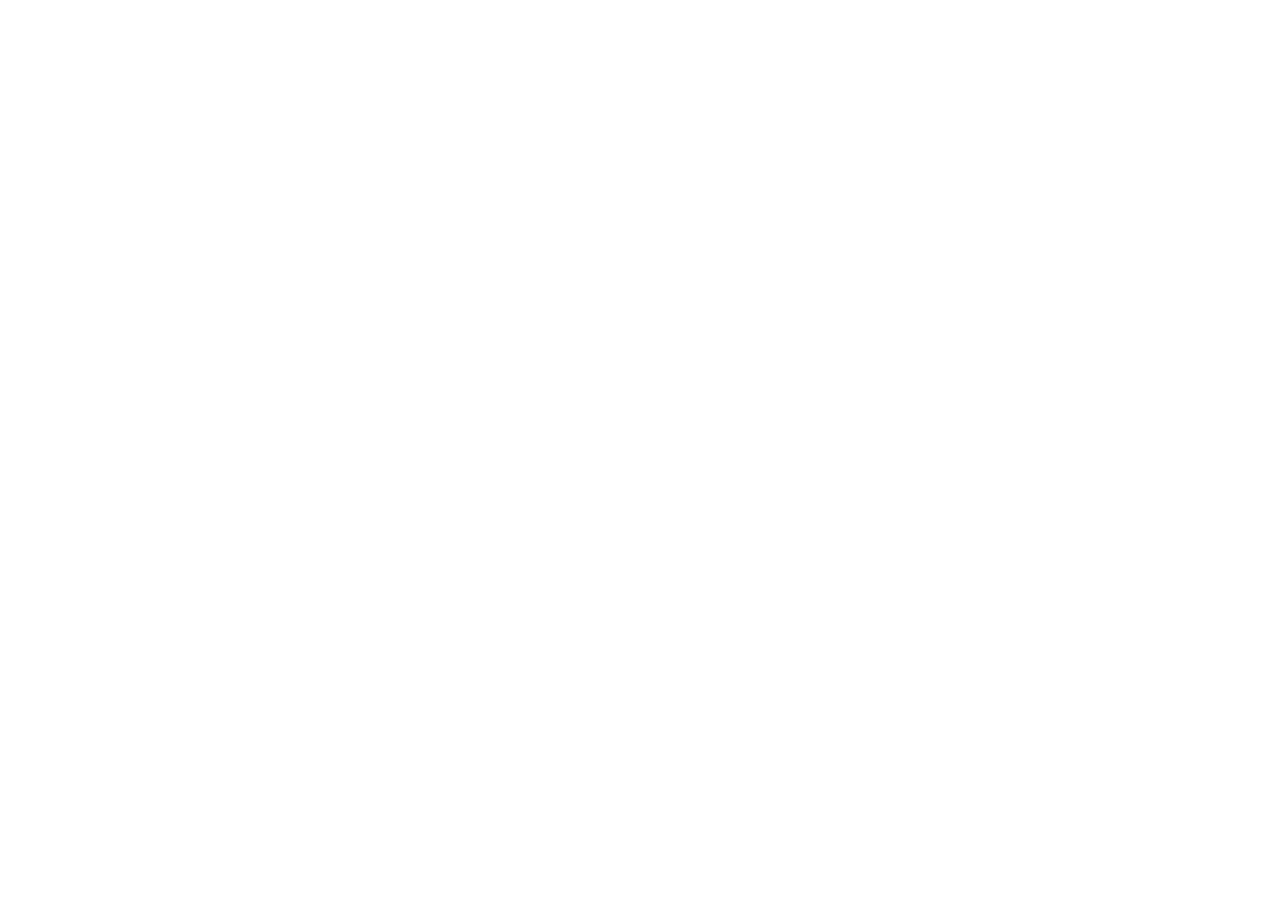
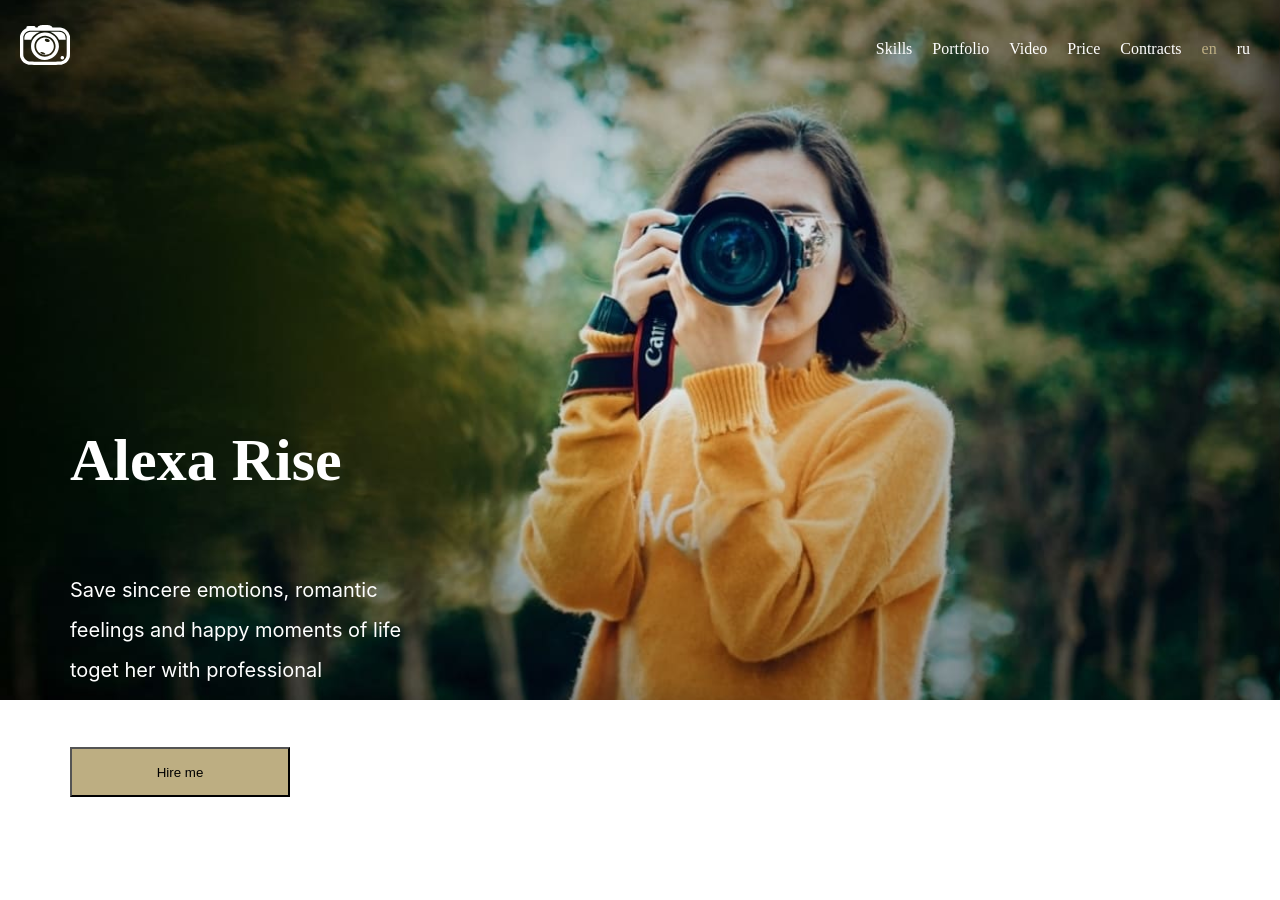
Before and after one commit to MarkLev1/portfolio, a plain HTML site: page index.html in a window 1280 px wide. Before the commit the page ends 800 px from the top, so only its background shows below. Drawn offline with Linux system fonts and the light colour scheme.

Commit message:
main page

```diff
--- a/index.html
+++ b/index.html
@@ -4,9 +4,50 @@
     <meta charset="UTF-8">
     <meta http-equiv="X-UA-Compatible" content="IE=edge">
     <meta name="viewport" content="width=device-width, initial-scale=1.0">
+    <link rel="stylesheet" href="style.css">
     <title>Document</title>
 </head>
 <body>
+       <header>
+        <div class="wrapper_nav">
+            <div class="logo_foto">
+                <img class="logo_svg" src="./assets/svg/logo.svg" alt="foto">
+            </div>
+            <div class="header_nav">
+                <nav>
+                    <ul class="nav_links">
+                        <li class="nav_item">
+                            <a class="href " href="index.html">Skills</a>
+                        </li>
+                        <li class="nav_item">
+                            <a class="href" href="MostWonted.html">Portfolio</a>
+                        </li>
+                        <li class="nav_item">
+                            <a class="href" href="about.html">Video</a>
+                        </li>
+                        <li class="nav_item">
+                            <a class="href" href="contracts.html">Price</a>
+                        </li>
+                        <li class="nav_item">
+                            <a class="href" href="contracts.html">Contracts</a>
+                        </li>
+                        <li class="nav_item">
+                            <a class="href  active_link" href="contracts.html">en</a>
+                        </li>
+                        <li class="nav_item">
+                            <a class="href" href="contracts.html">ru</a>
+                        </li>
+                    </ul>
+                </nav>
+            </div>
+        </div>
+        <div class="wrapper_main">
+             <h1 class="h1">Alexa Rise</h1>
+             <p class="p">Save sincere emotions, romantic feelings and happy moments of life toget
+                her with professional photographer Alexa Rise</p>
+                <button class="button">Hire me</button>
+        </div>
 
+       </header>
 </body>
 </html>
--- /dev/null
+++ b/style.css
@@ -0,0 +1,93 @@
+* {
+    margin: 0;
+    padding: 0;
+}
+
+@import url('https://fonts.googleapis.com/css2?family=Roboto:wght@100&display=swap');
+
+header {
+    background: url(./assets/img/bg.png) no-repeat center;
+    height: 700px;
+}
+
+.logo_svg {
+    margin: 20px;
+    width: 50px;
+    height: 50px;
+}
+
+.nav_links{
+    display: flex;
+    margin: 40px 10px 0 0;
+ }
+ .nav_item{
+    margin: 0 20px 0 0;
+ }
+.img {
+    width: 100px;
+    height: 100px;
+}
+
+.wrapper_nav {
+        width: 100vw;
+        height: 100px;
+        display: flex;
+        justify-content: space-between;
+}
+
+li {
+    list-style: none;
+}
+
+.href {
+    color: white;
+    text-decoration: none;
+}
+
+.h1 {
+    color:white;
+    font-family: 'Roboto', sans-serif;
+    font-family: 'Merriweather';
+font-style: normal;
+font-weight: 700;
+font-size: 60px;
+line-height: 120px;
+}
+
+.p {
+    color:white;
+    margin-top: 50px;
+    font-family: 'Inter';
+font-style: normal;
+font-weight: 400;
+font-size: 20px;
+line-height: 40px;
+}
+
+.wrapper_main {
+    width: 350px;
+    height: 500px;
+    position: absolute;
+    bottom: -100px;
+    display: flex;
+    flex-direction: column;
+    left: 70px;
+}
+
+.button {
+    background-color: #bdae82;
+    color: #000;
+    width: 220px;
+    height: 50px;
+    margin: 17px 0 0 0;
+}
+
+.button:hover {
+    cursor: pointer;
+    background-color: bisque;
+    text-decoration: underline;
+}
+
+.active_link {
+    color:#bdae82;
+}
```
Also changed, not shown: assets/img/bg.png (added), assets/svg/logo.svg (added).
